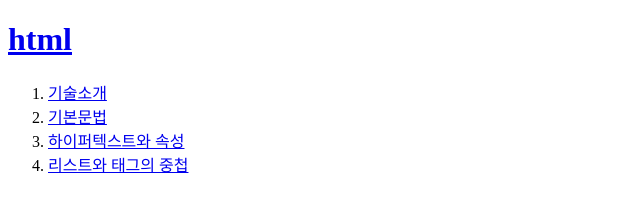
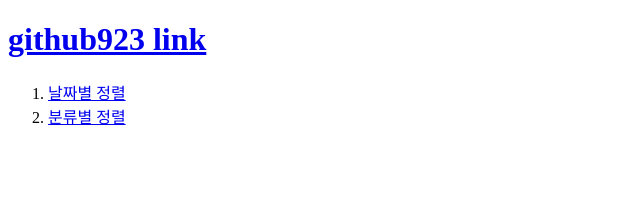
Before and after one commit to github923/limestone923.github.io, a plain HTML site: page index.html in a window 1280 px wide. Shown: the whole page, without its empty margins (0-640 px from the left). Drawn offline with Linux system fonts and the light colour scheme.

Commit message:
Add files via upload

```diff
--- a/index.html
+++ b/index.html
@@ -1,19 +1,16 @@
 <!DOCTYPE html>
 <html>
   <head>
-
-    <title>html - 수업의 소개</title>
+    <title>coding diary</title>
     <meta charset="utf-8">
   </head>
   <body>
     <h1>
-      <a href="index.html">html</a>
+      <a href="https://github.com/github923">github923 link</a>
     </h1>
     <ol>
-      <li><a href="1.html">기술소개</a></li>
-      <li><a href="2.html">기본문법</a></li>
-      <li><a href="3.html">하이퍼텍스트와 속성</a></li>
-      <li><a href="4.html">리스트와 태그의 중첩</a></li>
+      <li><a href="1.html">날짜별 정렬</a></li>
+      <li><a href="2.html">분류별 정렬</a></li>
     </ol>
     <h2>
     </h2>
```
